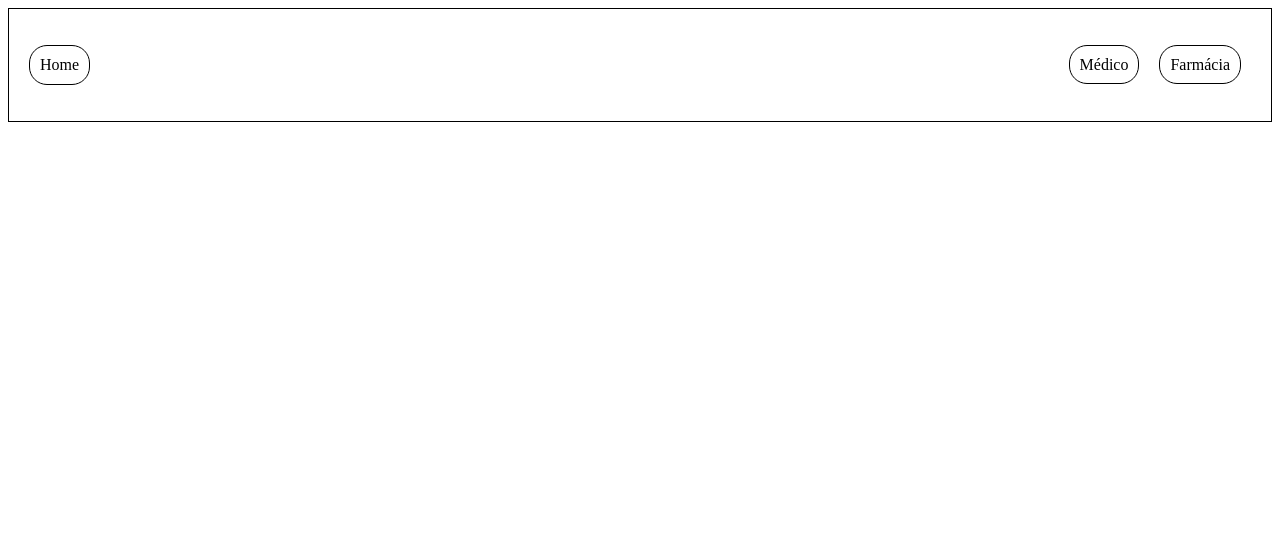
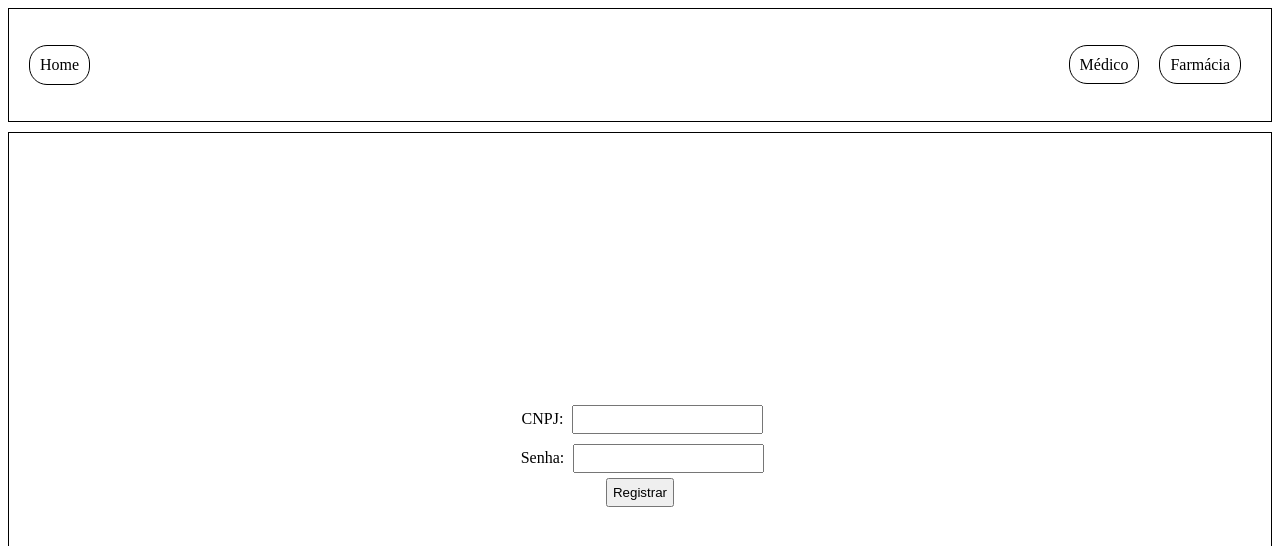
Before and after one commit to felipetoledo07/clinica-hospitalar, a React (Create React App) app in the folder frontend/: page /drugstore/registration in a window 1280 px wide. Before the commit this address had no page. Shown: the top 546 px of the page. Built offline with nearby package versions, Linux system fonts and the light colour scheme.

Commit message:
drugstore login and register frontend implementation

```diff
--- a/frontend/src/App.js
+++ b/frontend/src/App.js
@@ -2,8 +2,10 @@ import './App.css';
 import { BrowserRouter as Router, Route, Routes, Link } from "react-router-dom"
 import CreateDoctor from './pages/doctor/CreateDoctor';
 import Doctor from './pages/doctor/Doctor';
-import Login from "./pages/doctor/Login"
-import Registration from "./pages/doctor/Registration"
+import DoctorLogin from "./pages/doctor/DoctorLogin"
+import DoctorRegistration from "./pages/doctor/DoctorRegistration"
+import DrugstoreLogin from "./pages/drugstore/DrugstoreLogin"
+import DrugstoreRegistration from "./pages/drugstore/DrugstoreRegistration"
 import HomePage from './pages/HomePage';
 
 
@@ -16,7 +18,7 @@ function App() {
           <Link className='home_button' to="/">Home</Link>
           <div className='login_div'>
             <Link className='doctor_login_button' to="/doctor/login">Médico</Link>
-            <Link className='drugstore_login_button' to="/doctor/login">Farmácia</Link>
+            <Link className='drugstore_login_button' to="/drugstore/login">Farmácia</Link>
           </div>
         </div>
         <Routes>
@@ -24,8 +26,12 @@ function App() {
           <Route path='/createdoctor' exact Component={CreateDoctor}></Route>
           <Route path='/doctor/:id' exact Component={Doctor}></Route>
 
-          <Route path='/doctor/login' exact Component={Login}></Route>
-          <Route path='/doctor/registration' exact Component={Registration}></Route>
+
+          <Route path='/doctor/login' exact Component={DoctorLogin}></Route>
+          <Route path='/doctor/registration' exact Component={DoctorRegistration}></Route>
+
+          <Route path='/drugstore/login' exact Component={DrugstoreLogin}></Route>
+          <Route path='/drugstore/registration' exact Component={DrugstoreRegistration}></Route>
         </Routes>
       </Router>
 
--- /dev/null
+++ b/frontend/src/pages/doctor/DoctorLogin.js
@@ -0,0 +1,53 @@
+import React from 'react'
+import { Formik, Form, Field, ErrorMessage } from "formik"
+import * as Yup from "yup"
+import axios from 'axios'
+import './Doctor.css'
+
+function DoctorLogin() {
+
+    const initialValues = {
+        cpf: "",
+        password: "",
+    }
+
+    const validationSchema = Yup.object().shape({
+        cpf: Yup.string().required(),
+        password: Yup.string().required(),
+    })
+
+    const onSubmit = (data) => {
+        axios.post("http://localhost:3000/doctors/login", data).then((response) => {
+            console.log(response)
+        })
+    }
+
+  return (
+    <div className='form'>
+      <Formik initialValues={initialValues} onSubmit={onSubmit} validationSchema={validationSchema}>
+            <Form>
+
+                <div>
+                    <label>CPF: </label>
+                    <ErrorMessage name="cpf" component="div"></ErrorMessage>
+                    <Field id="inputCreateDoctor" name="cpf" placeholder=""></Field>
+                </div>
+
+                <div>
+                    <label>Senha: </label>
+                    <ErrorMessage name="password" component="div"></ErrorMessage>
+                    <Field id="inputCreateDoctor" name="password" placeholder="" type="password"></Field>
+                </div>
+
+                <button type='submit'>Login</button>
+
+                <div>
+                    <a href='/doctor/registration'>Registrar-se</a>
+                </div>
+            </Form>
+        </Formik>
+    </div>
+  )
+}
+
+export default DoctorLogin
--- a/frontend/src/pages/doctor/Registration.js
+++ b/frontend/src/pages/doctor/DoctorRegistration.js
@@ -6,7 +6,7 @@ import "./Doctor.css"
 import { useNavigate } from 'react-router-dom'
 
 
-function Registration() {
+function DoctorRegistration() {
 
     const navigate = useNavigate()
 
@@ -90,4 +90,4 @@ function Registration() {
   )
 }
 
-export default Registration
+export default DoctorRegistration
--- a/frontend/src/pages/doctor/Login.js
+++ b/frontend/src/pages/drugstore/DrugstoreLogin.js
@@ -2,22 +2,22 @@ import React from 'react'
 import { Formik, Form, Field, ErrorMessage } from "formik"
 import * as Yup from "yup"
 import axios from 'axios'
-import './Doctor.css'
+import './Drugstore.css'
 
-function Login() {
+function DrugstoreLogin() {
 
     const initialValues = {
-        cpf: "",
+        cnpj: "",
         password: "",
     }
 
     const validationSchema = Yup.object().shape({
-        cpf: Yup.string().required(),
+        cnpj: Yup.string().required(),
         password: Yup.string().required(),
     })
 
     const onSubmit = (data) => {
-        axios.post("http://localhost:3000/doctors/login", data).then((response) => {
+        axios.post("http://localhost:3000/drugstores/login", data).then((response) => {
             console.log(response)
         })
     }
@@ -28,9 +28,9 @@ function Login() {
             <Form>
 
                 <div>
-                    <label>CPF: </label>
-                    <ErrorMessage name="cpf" component="div"></ErrorMessage>
-                    <Field id="inputCreateDoctor" name="cpf" placeholder=""></Field>
+                    <label>CNPJ: </label>
+                    <ErrorMessage name="cnpj" component="div"></ErrorMessage>
+                    <Field id="inputCreateDoctor" name="cnpj" placeholder=""></Field>
                 </div>
 
                 <div>
@@ -42,7 +42,7 @@ function Login() {
                 <button type='submit'>Login</button>
 
                 <div>
-                    <a href='/doctor/registration'>Registrar-se</a>
+                    <a href='/drugstore/registration'>Registrar-se</a>
                 </div>
             </Form>
         </Formik>
@@ -50,4 +50,4 @@ function Login() {
   )
 }
 
-export default Login
+export default DrugstoreLogin
--- /dev/null
+++ b/frontend/src/pages/drugstore/DrugstoreRegistration.js
@@ -0,0 +1,53 @@
+import React from 'react'
+import { Formik, Form, Field, ErrorMessage } from "formik"
+import * as Yup from "yup"
+import axios from 'axios'
+import "./Drugstore.css"
+import { useNavigate } from 'react-router-dom'
+
+
+function DrugstoreRegistration() {
+
+    const navigate = useNavigate()
+
+    const initialValues = {
+        cnpj: "",
+        password: "",
+    }
+
+    const validationSchema = Yup.object().shape({
+        cnpj: Yup.string().required(),
+        password: Yup.string().required(),
+    })
+
+    const onSubmit = (data) => {
+        axios.post("http://localhost:3000/drugstores", data).then(() => {
+            navigate("/drugstore/login")
+        })
+    }
+
+
+  return (
+    <div className='form'>
+      <Formik initialValues={initialValues} onSubmit={onSubmit} validationSchema={validationSchema}>
+            <Form>
+                <div>
+                    <label>CNPJ: </label>
+                    <ErrorMessage name="cnpj" component="div"></ErrorMessage>
+                    <Field id="inputCreateDoctor" name="cnpj" placeholder=""></Field>
+                </div>
+
+                <div>
+                    <label>Senha: </label>
+                    <ErrorMessage name="password" component="div"></ErrorMessage>
+                    <Field id="inputCreateDoctor" name="password" placeholder="" type="password"></Field>
+                </div>
+
+                <button type='submit'>Registrar</button>
+            </Form>
+        </Formik>
+    </div>
+  )
+}
+
+export default DrugstoreRegistration
```
Also changed, not shown: frontend/src/pages/drugstore/Drugstore.css (added), 1 other file (tests, documents, lock files or other folders).
